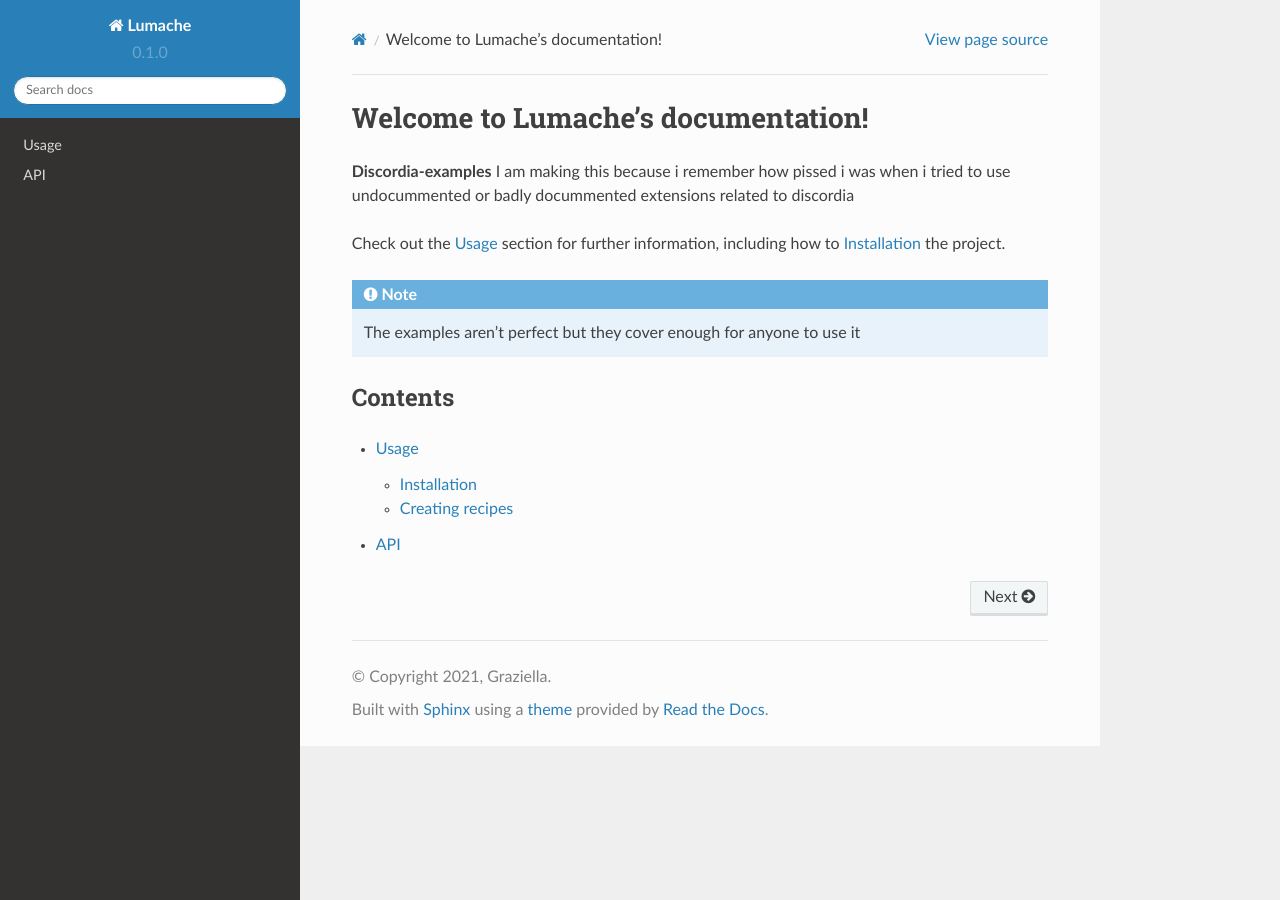
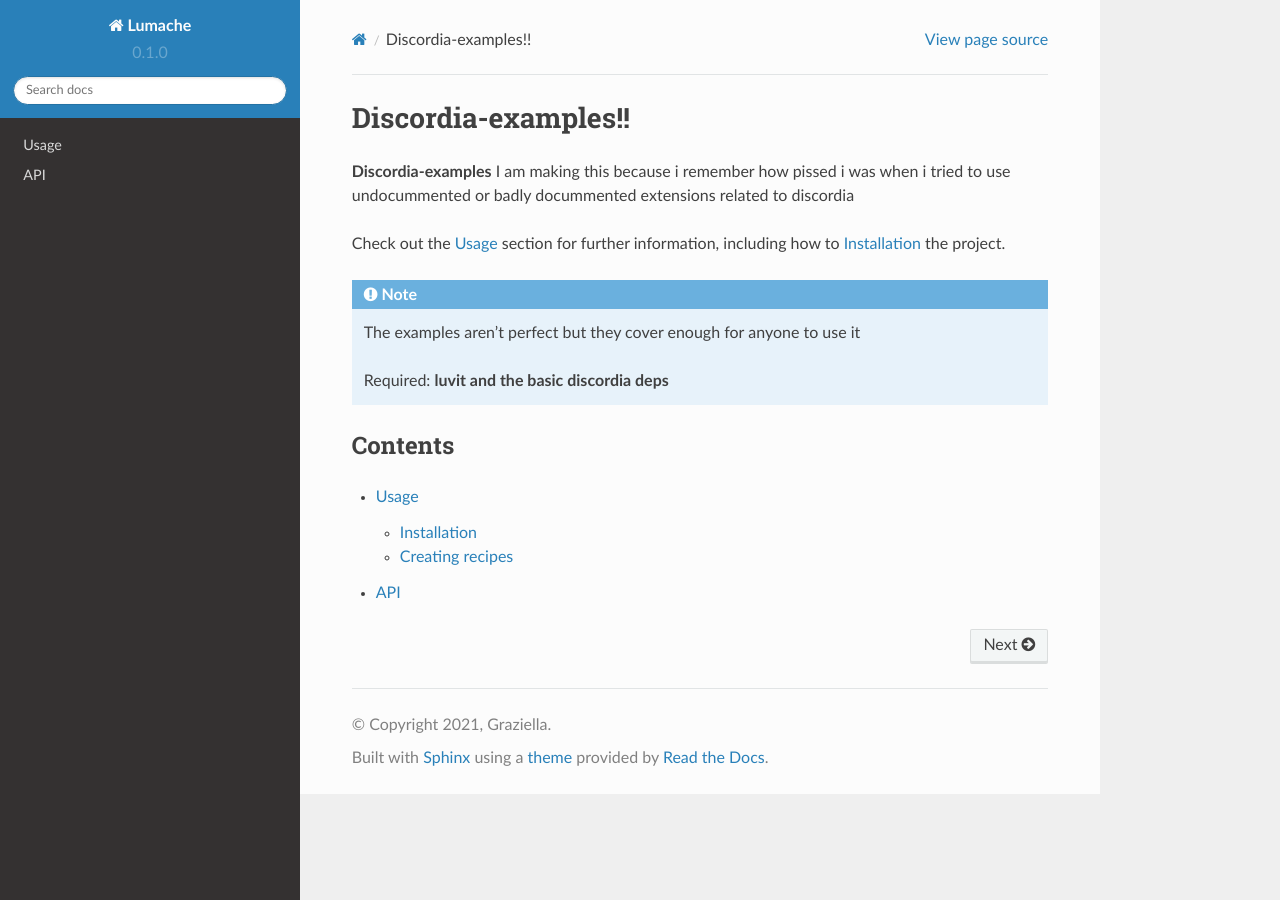
Before and after one commit to justdie386/discordia-examples, a Sphinx documentation site: the page built from docs/source/index.rst, in a window 1280 px wide. Built offline with Sphinx 7.4.7 and the Read the Docs theme 2.0.0, drawn with Linux system fonts in a browser that asks for light colours.

Commit message:
Update index.rst

```diff
--- a/docs/source/index.rst
+++ b/docs/source/index.rst
@@ -1,4 +1,4 @@
-Welcome to Lumache's documentation!
+Discordia-examples!!
 ===================================
 
 **Discordia-examples** I am making this because i remember how pissed i was when i tried to use undocummented or badly docummented extensions related to discordia
@@ -10,6 +10,8 @@
 
    The examples aren't perfect but they cover enough for anyone to use it
 
+   Required:
+   **luvit and the basic discordia deps**
 Contents
 --------
 
```
